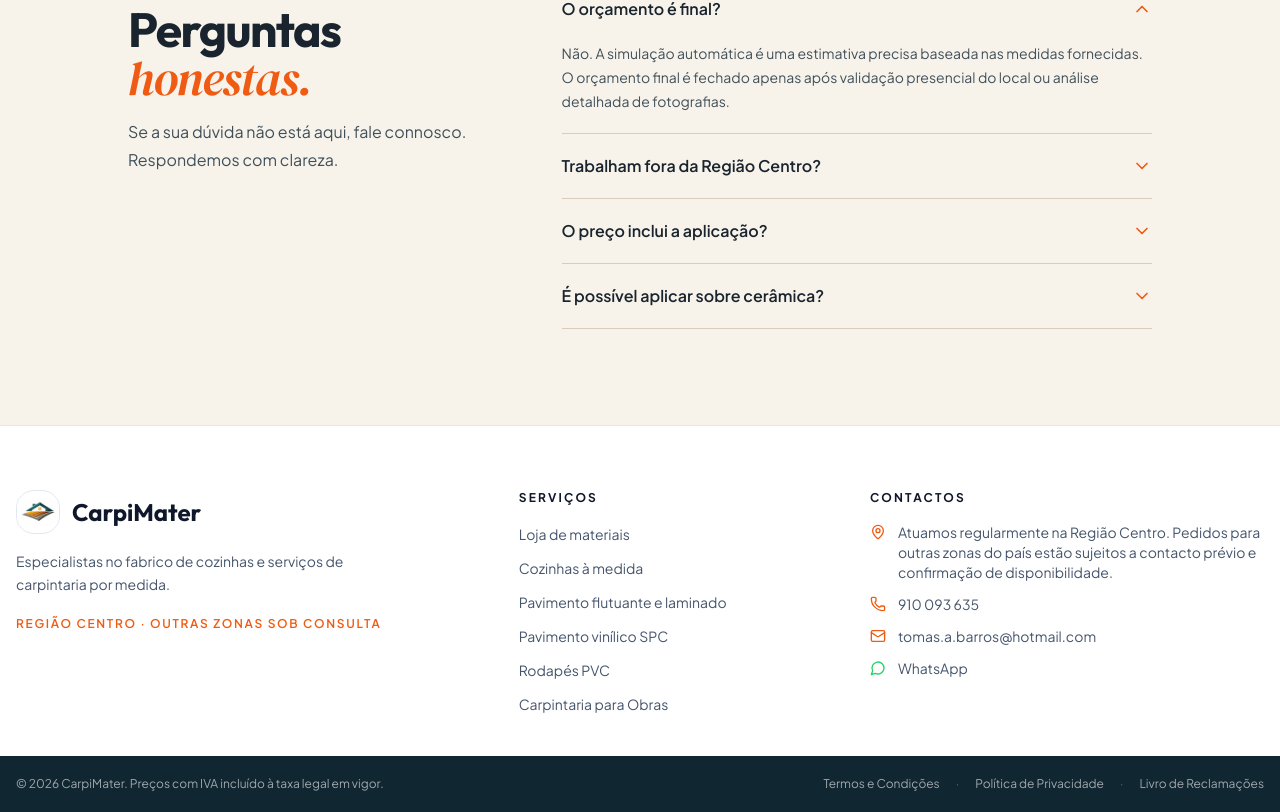
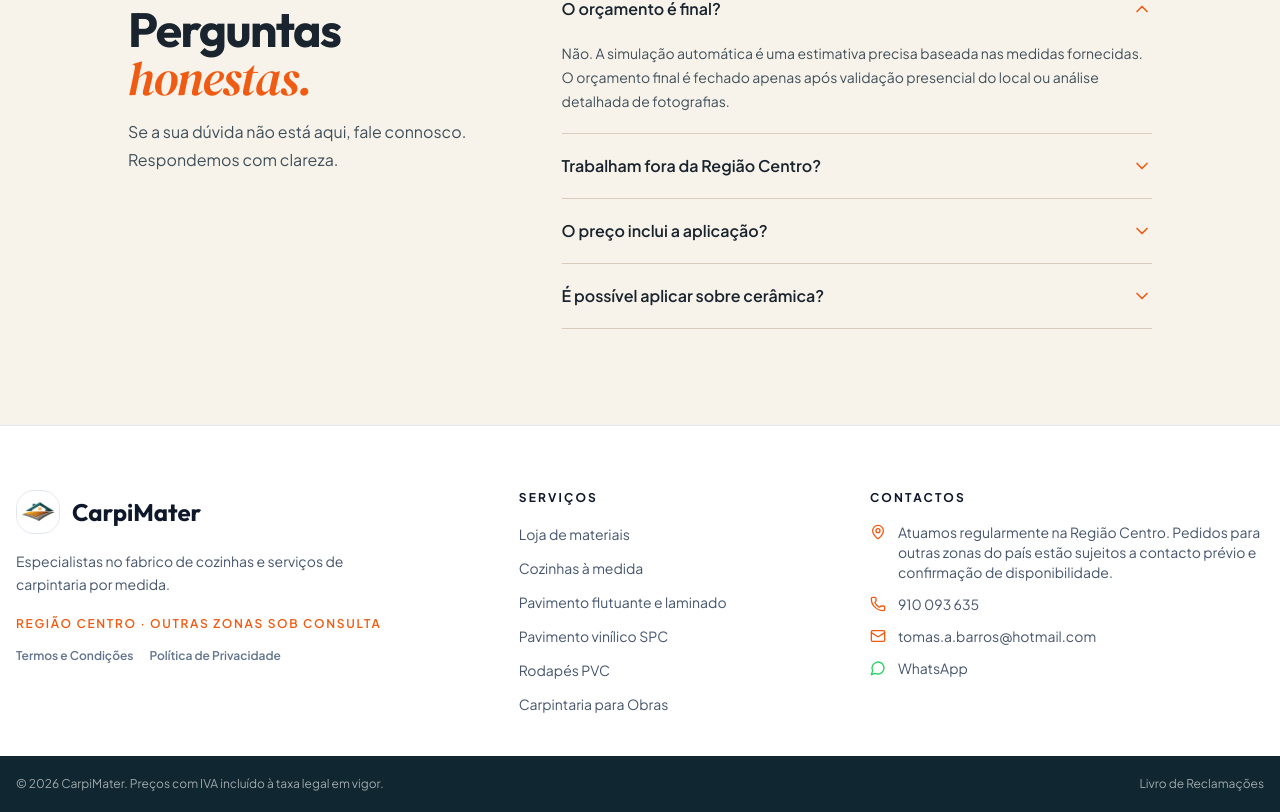
Before and after one commit to samotbarrosuc/carpimater-site-clean, a React (Vite) app: page / in a window 1280 px wide. Shown: the part 6096-6908 px from the top of the page. Built offline with nearby package versions, Linux system fonts and the light colour scheme.

Commit message:
style: reposiciona links legais no rodape

```diff
--- a/src/components/Footer.tsx
+++ b/src/components/Footer.tsx
@@ -46,6 +46,14 @@ export default function Footer() {
             </div>
             <p className="mt-4 max-w-sm text-sm leading-relaxed text-slate-600">{companyDesc}</p>
             <p className="mt-5 text-xs font-semibold uppercase tracking-[0.14em] text-primary">Região Centro · Outras zonas sob consulta</p>
+            <div className="mt-4 flex flex-wrap items-center gap-x-4 gap-y-2 text-xs font-semibold text-slate-500">
+              <a href="/termos-e-condicoes" className="transition-colors hover:text-primary">
+                Termos e Condições
+              </a>
+              <a href="/politica-de-privacidade" className="transition-colors hover:text-primary">
+                Política de Privacidade
+              </a>
+            </div>
           </div>
 
           {/* Services */}
@@ -111,14 +119,6 @@ export default function Footer() {
             © {currentYear} {BUSINESS_NAME}. {FOOTER_LEGAL_TEXT}
           </p>
           <div className="flex flex-wrap items-center justify-center gap-x-4 gap-y-1 text-xs text-white/60">
-            <a href="/termos-e-condicoes" className="hover:text-white transition-colors">
-              Termos e Condições
-            </a>
-            <span className="text-white/30">·</span>
-            <a href="/politica-de-privacidade" className="hover:text-white transition-colors">
-              Política de Privacidade
-            </a>
-            <span className="text-white/30">·</span>
             <a href="https://www.livroreclamacoes.pt/Inicio/" target="_blank" rel="noopener noreferrer" className="hover:text-white transition-colors">
               Livro de Reclamações
             </a>
```
